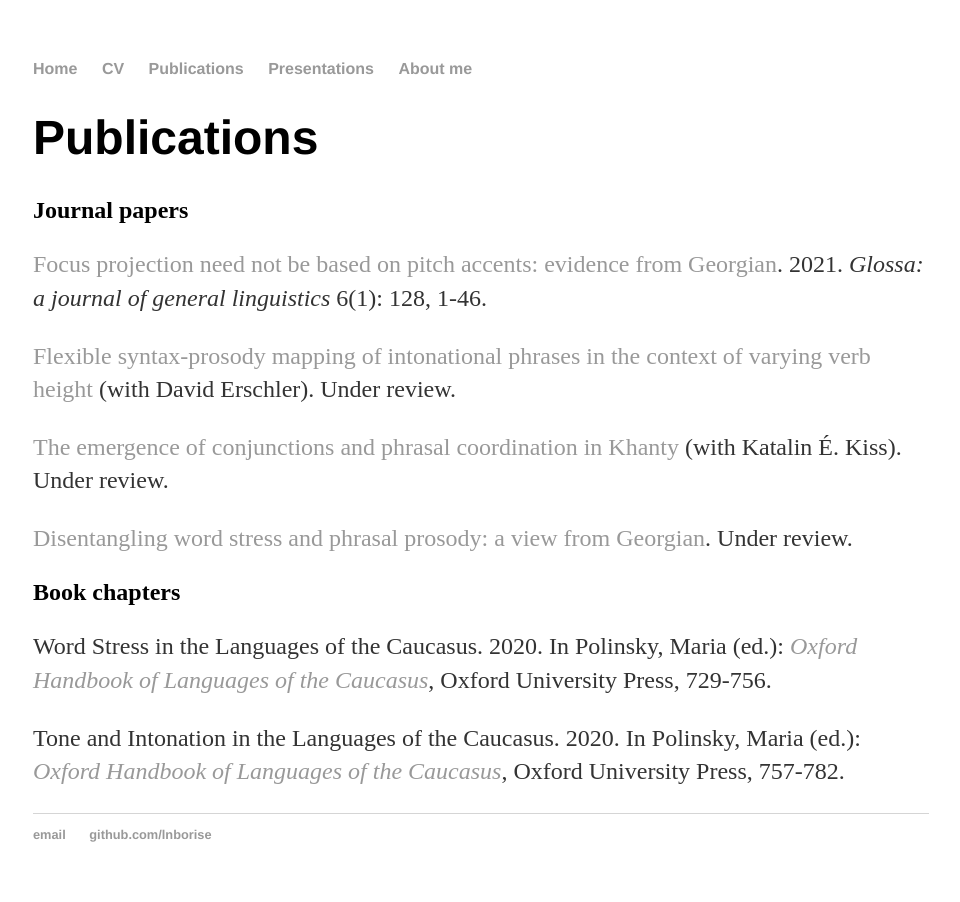
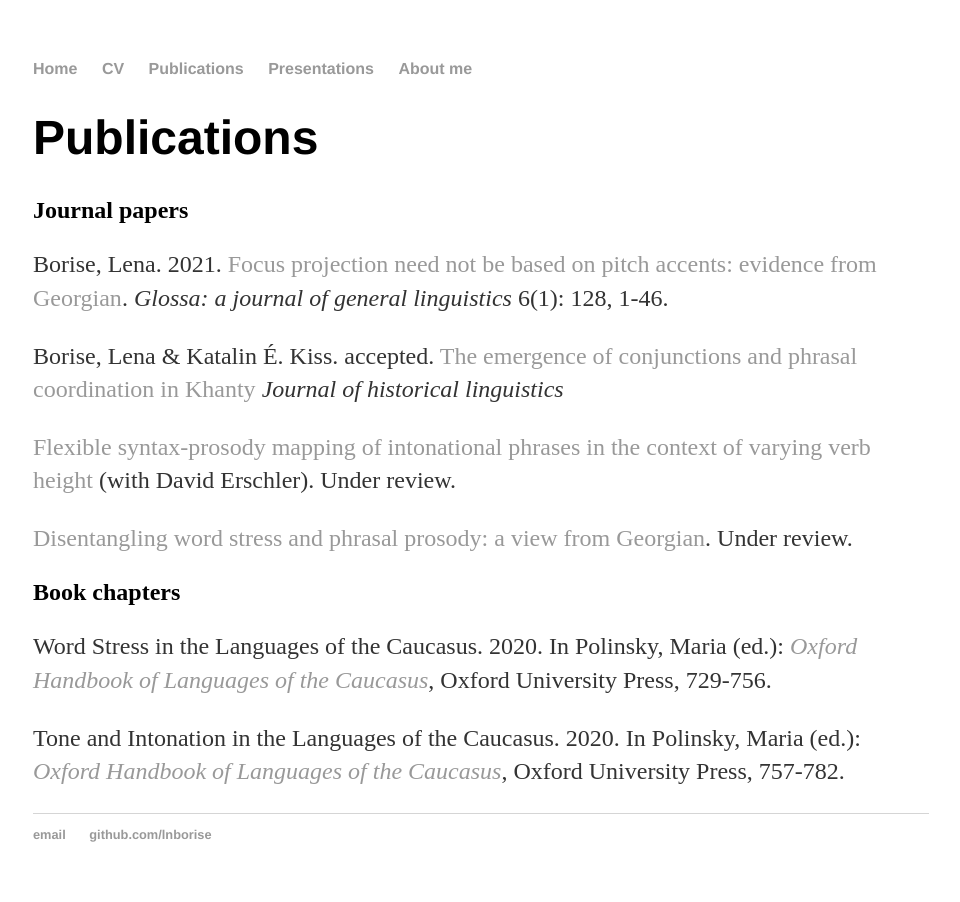
Before and after one commit to lnborise/lnborise.github.io, a Jekyll site: the page built from publications.html, in a window 1280 px wide. Shown: the whole page, without its empty margins (159-1119 px from the left). Built offline with Jekyll 4.4.1, drawn with Linux system fonts in a browser that asks for light colours.

Commit message:
Update publications.html

```diff
--- a/publications.html
+++ b/publications.html
@@ -7,11 +7,13 @@ title: Publications
 
   <h2>Journal papers</h2>
 
-  	<p><a href="https://www.glossa-journal.org/article/id/5733/">Focus projection need not be based on pitch accents: evidence from Georgian</a>. 2021. <i>Glossa: a journal of general linguistics </i> 6(1): 128, 1-46.</p>
+  	<p>Borise, Lena. 2021. <a href="https://www.glossa-journal.org/article/id/5733/">Focus projection need not be based on pitch accents: evidence from Georgian</a>. <i>Glossa: a journal of general linguistics </i> 6(1): 128, 1-46.</p>
+
+	<p>Borise, Lena & Katalin É. Kiss. accepted. <a href="https://ling.auf.net/lingbuzz/005740">The emergence of conjunctions and phrasal coordination in Khanty</a> <i>Journal of historical linguistics </i> </p>
 
  	 <p><a href="https://ling.auf.net/lingbuzz/006080">Flexible syntax-prosody mapping of intonational phrases in the context of varying verb height</a> (with David Erschler). Under review.</p>
 
- 	 <p><a href="https://ling.auf.net/lingbuzz/005740">The emergence of conjunctions and phrasal coordination in Khanty</a> (with Katalin É. Kiss). Under review.</p>
+
 
 	<p><a href="https://ling.auf.net/lingbuzz/005421">Disentangling word stress and phrasal prosody: a view from Georgian</a>. Under review.</p>
 
```
